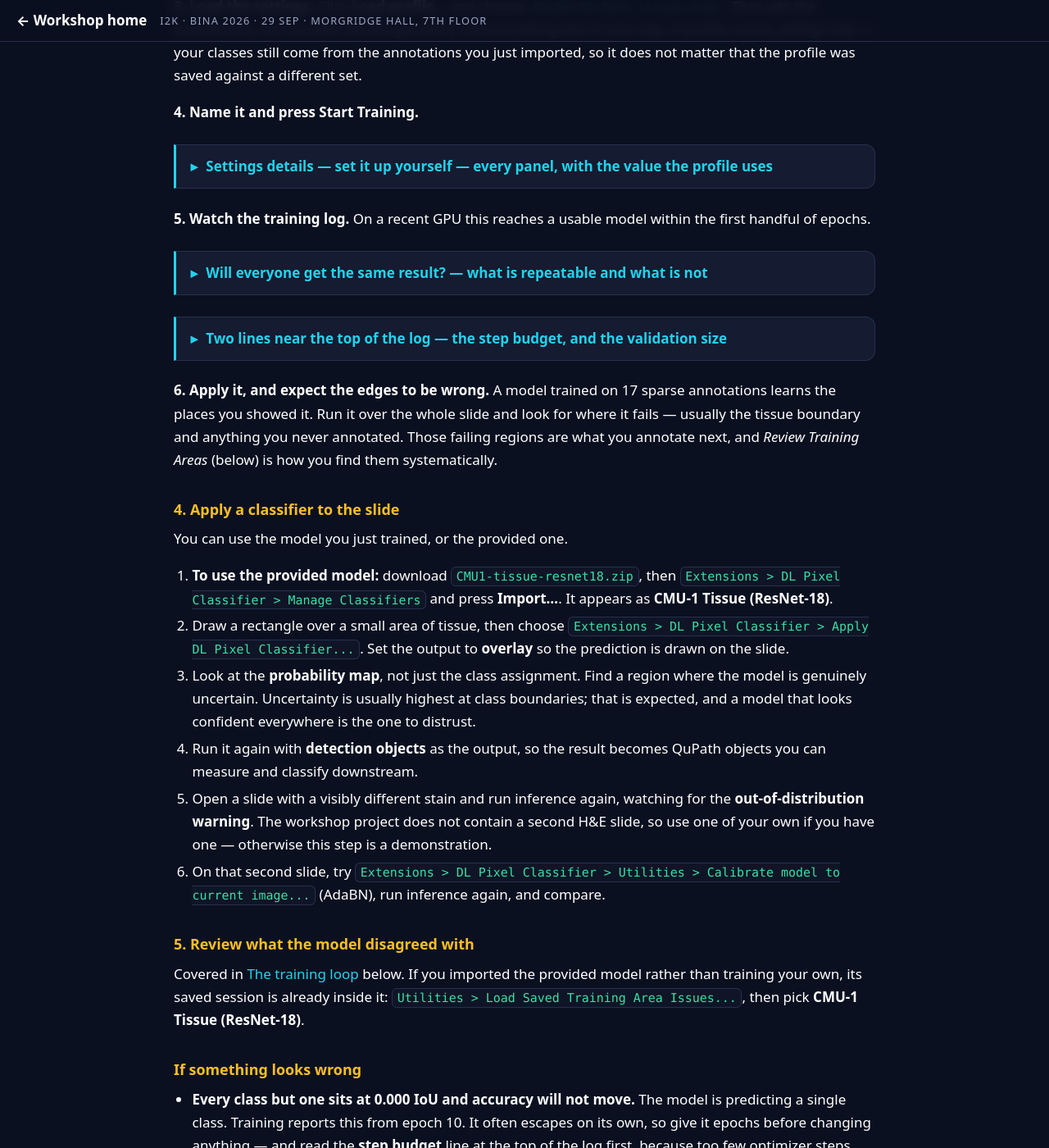
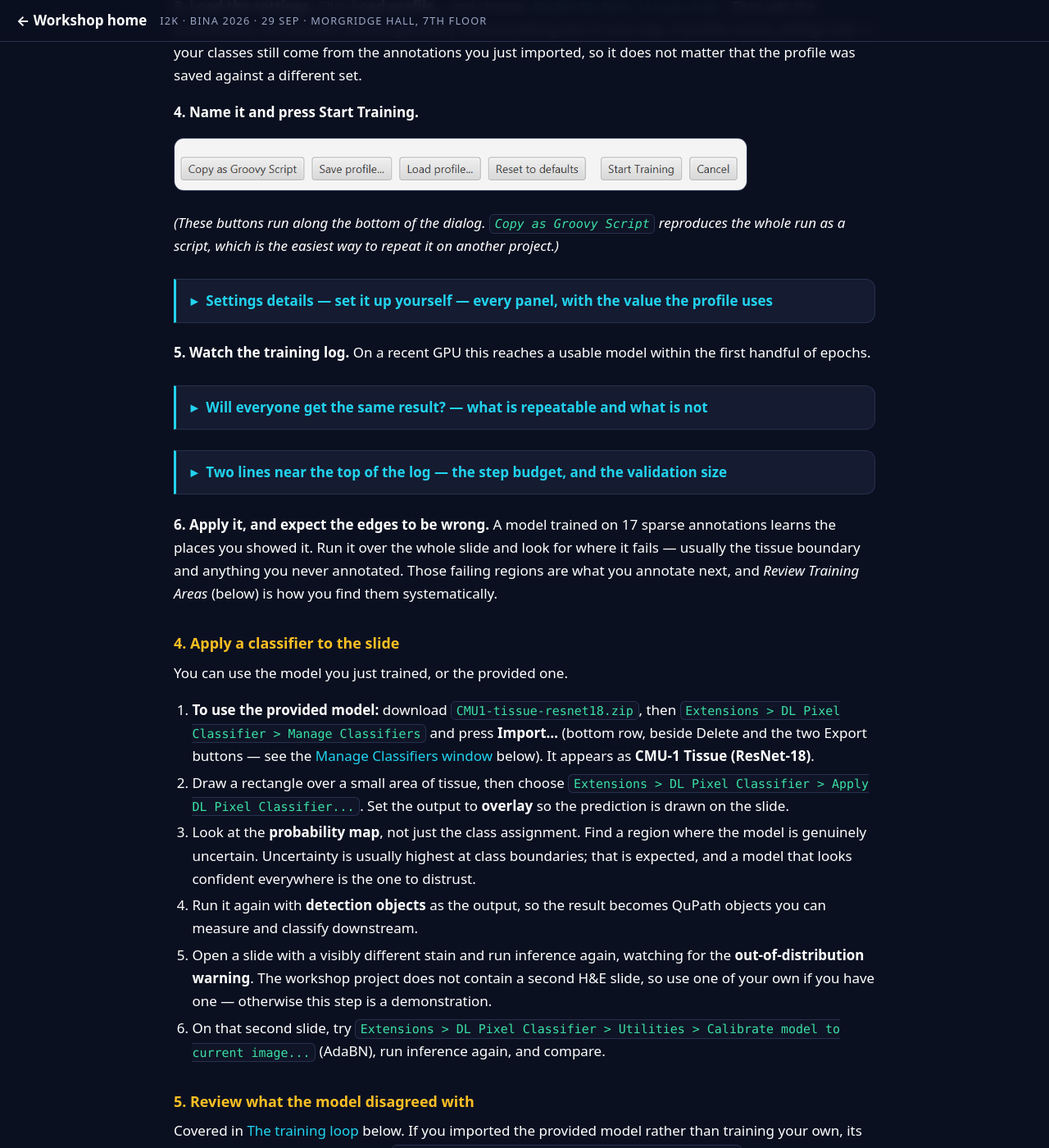
Before and after one commit to MichaelSNelson/BINA-I2K-2026-QuPath-Extensions, a Jekyll site: the page built from docs/02-dl-pixel-classifier.md, in a window 1280 px wide and 1400 px high, scrolled down 6736 px. Shown: the whole window at 82% size. Built offline with Jekyll 4.4.1, drawn with Linux system fonts in a browser that asks for light colours.

Commit message:
docs(dl): show the button row, and point at Manage Classifiers from the import step
Two fixes that needed no new captures.

Step 3 told readers to click "Load profile...", and step 4 to press "Start
Training", with no picture of either. The button row was only visible inside
the collapsed "Settings details" block, which someone on the fast path never
opens — so the one image they most needed was the one hidden from them. It is
now cropped out of the full panel shot and placed at step 4, where it also
shows Copy as Groovy Script.

The import step named the Import... button without saying where it is. It now
links to the Manage Classifiers window already pictured further down, and says
which row the button sits in.

Claude-Session: https://claude.ai/code/session_01N4ZFToSsHCjtBUjwWur5XU

```diff
--- a/docs/02-dl-pixel-classifier.md
+++ b/docs/02-dl-pixel-classifier.md
@@ -203,6 +203,11 @@ different set.
 
 **4. Name it and press Start Training.**
 
+<img src="../images/dl-pixel-classifier/training-buttons.png" alt="The row of buttons along the bottom of the Train DL Pixel Classifier dialog: Copy as Groovy Script, Save profile, Load profile, Reset to defaults, Start Training and Cancel" width="700">
+
+*(These buttons run along the bottom of the dialog. `Copy as Groovy Script` reproduces the whole
+run as a script, which is the easiest way to repeat it on another project.)*
+
 <details markdown="1">
 <summary><b>Settings details — set it up yourself</b> — every panel, with the value the profile uses</summary>
 
@@ -347,8 +352,10 @@ You can use the model you just trained, or the provided one.
 
 1. **To use the provided model:** download
    [`CMU1-tissue-resnet18.zip`](https://github.com/MichaelSNelson/BINA-I2K-2026-QuPath-Extensions/releases/download/data-v1/CMU1-tissue-resnet18.zip), then
-   `Extensions > DL Pixel Classifier > Manage Classifiers` and press **Import...**. It appears
-   as **CMU-1 Tissue (ResNet-18)**.
+   `Extensions > DL Pixel Classifier > Manage Classifiers` and press **Import...** (bottom row,
+   beside Delete and the two Export buttons — see the
+   [Manage Classifiers window](#sharing-and-moving-a-model) below). It appears as
+   **CMU-1 Tissue (ResNet-18)**.
 2. Draw a rectangle over a small area of tissue, then choose
    `Extensions > DL Pixel Classifier > Apply DL Pixel Classifier...`. Set the output to
    **overlay** so the prediction is drawn on the slide.
```
Also changed, not shown: images/dl-pixel-classifier/training-buttons.png (added).
